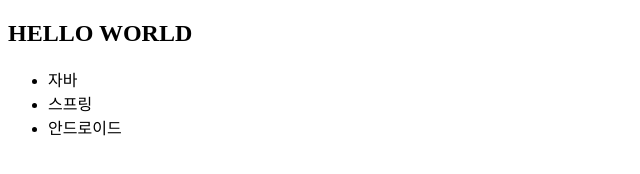
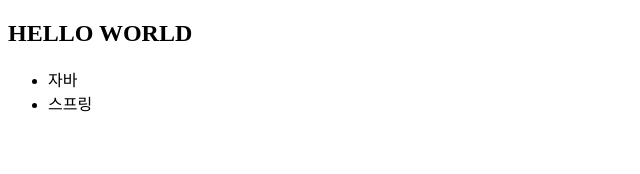
Before and after one commit to lee464646/kosmo-8-git, a plain HTML site: page WebContent/index.html in a window 1280 px wide. Shown: the full height of the page, 0-640 px from the left. Drawn offline with Linux system fonts and the light colour scheme.

Commit message:
안드로이드 아이템 삭제

```diff
--- a/WebContent/index.html
+++ b/WebContent/index.html
@@ -9,7 +9,6 @@
 	<ul>
 		<li>자바</li>
 		<li>스프링</li>
-		<li>안드로이드</li>
 	</ul>
 </body>
 </html>
```
